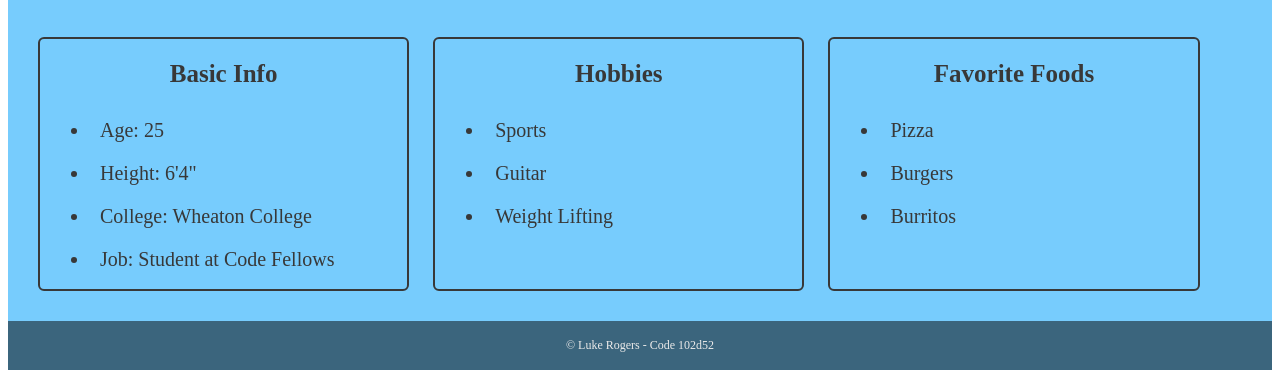
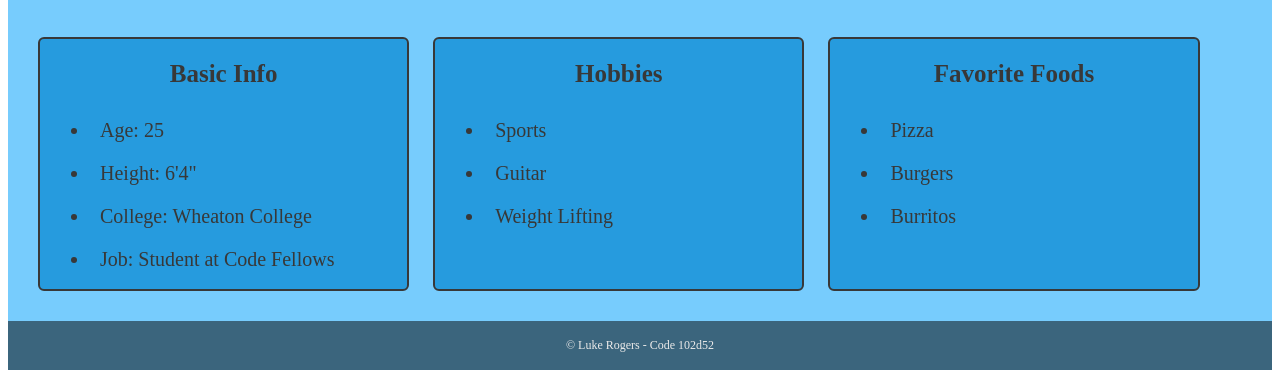
Before and after one commit to dlukerogers/code-102-website, a plain HTML site: page index.html in a window 1280 px wide. Shown: the part 600-978 px from the top of the page. Drawn offline with Linux system fonts and the light colour scheme.

Commit message:
updated css - added BG color of sections

```diff
--- a/style.css
+++ b/style.css
@@ -24,6 +24,7 @@ section {
     border-radius: 6px;
     margin: 10px;
     vertical-align: top;
+    background-color: #269BDE
 }
 
 article {
```
